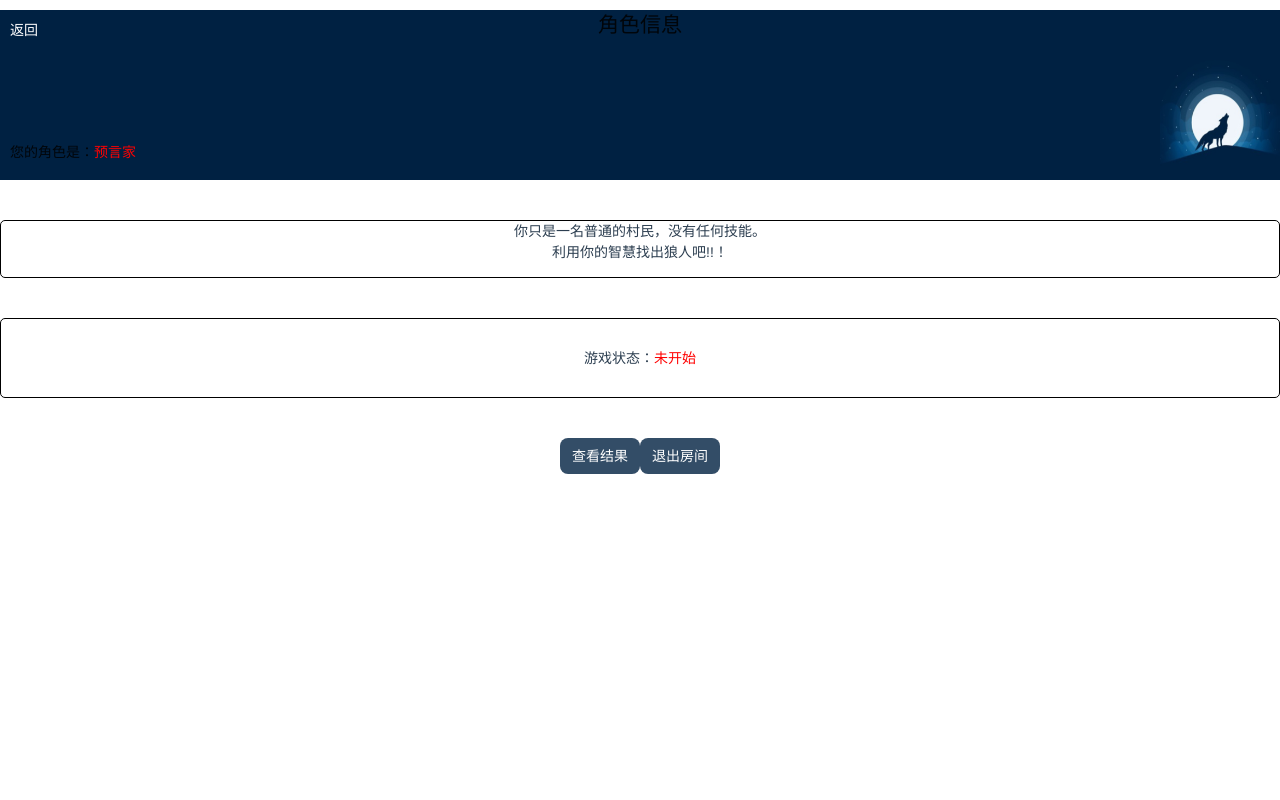
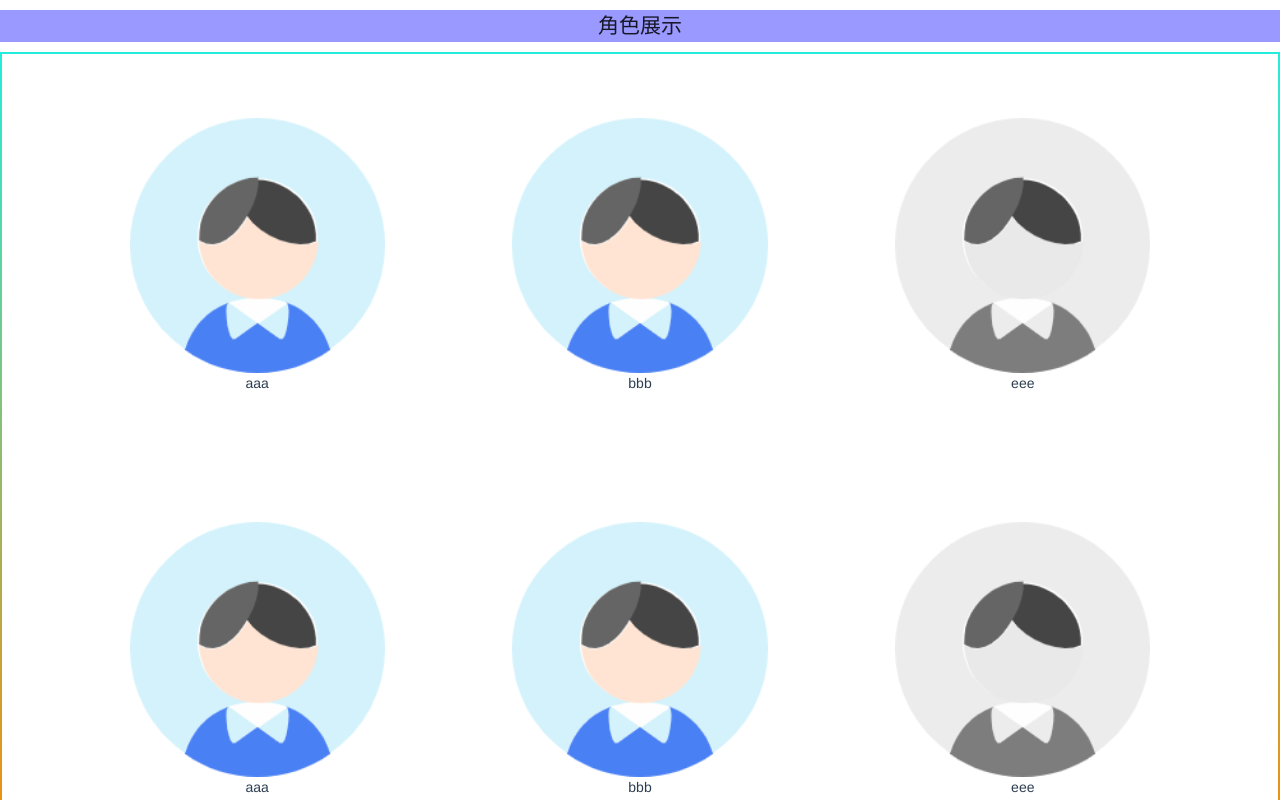
Before and after one commit to xiaowp97/techtrainingcamp-h-fe-5, a Vue app: page /#/roleshow in a window 1280 px wide. Shown: the top 800 px of the page. Built offline with nearby package versions, Linux system fonts and the light colour scheme; what mint-ui would draw is missing.

Commit message:
修改查看角色页面

```diff
--- a/src/views/RoleShow.vue
+++ b/src/views/RoleShow.vue
@@ -1,153 +1,170 @@
 <template>
+  <div class="main">
+    <div class="header">
+      <h2 class="roleinfo">角色展示</h2>
+    </div>
+    <div class="showotherplayer">
+      <div v-for="player in otherPlayers" :key="player.username" class="singlePlayer">
+        <img src="../assets/people.png" :class="{died: player.rolestatus===1}">
+        <label>{{player.username}}</label>
+      </div>
+    </div>
+    <div class="showcurrentplayer" v-if="currentPlayer.rolestatus==0 || currentPlayer.rolestatus==1">
+      <img :src="currentPlayer.playerimage">
+      <div class="right">
+        <span>你的身份:<label class="rolename">【 {{ currentPlayer.rolename }} 】</label></span>
         <div>
-    <div class="welcomePart">
-      <label class="back" @click="$router.back()">返回</label>
-      <h2>角色信息</h2>
-      <h4>您的角色是：<span style="color: red">{{players[0].roleName}}</span></h4>
+          <div class="status">
+            <van-divider :style="{ color: '#14aea3', borderColor: '#ffffff', marginTop: '10px', marginBottom: '10px'}">游戏状态</van-divider>
+            <label v-if="currentPlayer.rolestatus===0">游戏中</label>
+            <label v-else>已死亡</label>
           </div>
-    <div class="roleIntroduction">
-      <p v-html="roleIntro">
-        <!--          {{roleIntro}}-->
-      </p>
+          <van-divider :style="{ color: '#26c622', borderColor: '#ffffff', marginTop: '10px', marginBottom: '10px'}">角色技能</van-divider>
+          <div>
+            <span class="skill">【技能】：{{currentPlayer.playerskill}}</span>
           </div>
-    <div class="gameState">
-      <span>游戏状态：</span><span id="state">{{playerState}}</span>
         </div>
-    <div class="operatBtn">
-      <!--        根据玩家状态显示可执行的操作-->
-      <button v-if="gameState=='2'" @click="refresh">状态刷新</button>
-      <button v-if="gameState=='0'" @click="lookResult">查看结果</button>
-      <button @click="outRoom">退出房间</button>
+      </div>
+    </div>
+    <div v-else class="preparing">
+      <van-loading type="spinner" size="50">等待其他玩家进入</van-loading>
+    </div>
+    <div class="bottom">
+      <van-button color="linear-gradient(to right, #6149f6, #4bb0ff)">刷新状态</van-button>
+      <van-button color="linear-gradient(to right, #4bb0ff, #6149f6)">退出房间</van-button>
     </div>
   </div>
 </template>
 
 <script>
-  import { MessageBox } from 'mint-ui';
     export default {
+        name: "RoleShow.vue",
         data: function () {
             return {
-        players: this.$store.state.Players, //玩家信息
-        gameState: this.$store.state.playerData.role_sta || 0, //玩家游戏状态
-        roleIntro: '',
-        playerState: "未开始",
-        roleName:"村民"
+                currentPlayer: {
+                    rolestatus: 3,
+                    rolename: '预言家',
+                    playerimage: '',
+                    playerskill: ''
+                },
+                otherPlayers: [
+                    { username: 'aaa', rolestatus: 0},
+                    { username: 'bbb', rolestatus: 0},
+                    { username: 'eee', rolestatus: 1},
+                    { username: 'aaa', rolestatus: 0},
+                    { username: 'bbb', rolestatus: 0},
+                    { username: 'eee', rolestatus: 1}
+                ]
             }
         },
-    methods: {
-      //状态更新
-      refresh() {
-        //刷新角色状态，向服务器发送请求
-        this.$store.dispatch('refreshState');
-        if (this.gameState === 2) {
-          this.playerState = "存活"
-        } else if (this.gameState === 3) {
-          this.playerState = "死亡"
-        }else if (this.gameState === 0){
-          this.playerState = "未开始"
-        }else if (this.gameState === 1) {
-          this.playerState = "已结束"
+        created(){
+            let currPlayer = this.currentPlayer;
+            console.log(currPlayer);
+            if(currPlayer.rolename === '狼人'){
+                currPlayer.playerimage = `/static/img/langren.jpg`;
+                currPlayer.playerskill = '';
             }
-      },
-      //查看结果
-      lookResult() {
-        this.$router.push('/gameresult')
-      },
-      //退出房间
-      outRoom(){
-        MessageBox.confirm("确定退出吗").then(action =>{
-          this.$router.back();
-        }).catch(e =>{
-        })
+            else if(currPlayer.rolename === '平民'){
+                currPlayer.playerimage = `/static/img/pingming.jpg`;
+                currPlayer.playerskill = '无特殊技能，一觉睡到天亮。';
             }
-    },
-    created() {   //根据角色展示技能
-      if (this.roleName === '女巫') {
-        this.roleIntro = '你有一瓶毒药和解药，解药可以救人，毒药可以杀人；</br>你一天晚上可以用两瓶药，用过解药过后就再也不知道今晚谁死了；</br>\n' +
-          '          被你毒死的玩家白天没有遗言，且毒死的猎人无法发动技能；';
-      } else if (this.roleName === '预言家') {
-        this.roleIntro = '你每天晚上可以询问上帝任意一张活人的身份，上帝会通过手势告诉你这个人是好人还是坏人。'
-      } else if (this.roleName === '猎人') {
-        this.roleIntro = "如果你不是被女巫毒死的话，你在死后可以选择发动技能带走场上任何一个人。"
-      } else if (this.roleName === '狼人') {
-        this.roleIntro = '你和你的伙伴晚上需要统一意见杀死任意一名玩家。</br>你可以在游戏的任何阶段选择自爆，自爆后，游戏将立刻中止并且直接进入天黑。</br>利用你的智慧与你的同伴一起取得胜利吧!!!'
-      } else { // 村民
-        this.roleIntro = '你只是一名普通的村民，没有任何技能。</br>利用你的智慧找出狼人吧!!！'
+            else if(currPlayer.rolename === '预言家'){
+                currPlayer.playerimage = `/static/img/yuyanjia.jpg`;
+                currPlayer.playerskill = '每天晚上可以查验一名玩家的身份是好人还是狼人。';
+            }
+            else if(currPlayer.rolename === '女巫'){
+                currPlayer.playerimage = `/static/img/nvwu.jpg`;
+                currPlayer.playerskill = '女巫有两瓶药，解药可以救人，毒药可以杀人.';
+            }
+            else if(currPlayer.rolename === '猎人'){
+                currPlayer.playerimage = `/static/img/lieren.jpg`;
+                currPlayer.playerskill = '猎人死的时候可以带走场上任意一名玩家';
             }
         }
     }
 </script>
 
 <style scoped>
-  html, body {
-    margin: 0;
-    padding: 0;
+  .main{
+    position: relative;
+    width: 100%;
+    height: 100%;
   }
-
-  h2 {
-    text-align: center;
-    margin: 0;
-    padding: 0;
-    font-family: "Berlin Sans FB Demi";
+  .header{
+    background-color: #9999FF;
   }
-
-  .back {
-    position: absolute;
-    top: 10px;
-    left: 10px;
+  .died{
+    -webkit-filter: grayscale(100%);
+    -moz-filter: grayscale(100%);
+    -o-filter: grayscale(100%);
+    filter: grayscale(100%);
   }
-
-  h4 {
-    position: absolute;
-    left: 10px;
-    bottom: 10px;
+  .showotherplayer {
+    width: auto;
+    height: auto;
+    background-color: #fff;
+    border-radius: 8px;
+    border: 2px solid transparent;
+    border-image: linear-gradient(to top,#F80,#2ED);
+    border-image-slice: 10;
+    margin-bottom: 1%;
   }
-
-  .welcomePart {
-    background-image: url("../assets/wolf.jpg");
-    background-repeat: no-repeat;
-    background-position: right bottom;
-    background-size: 120px 120px;
+  .showcurrentplayer{
+    height: auto;
+    width: 100%;
     color: white;
-    background-color: rgb(0, 33, 66);
-    width: 100%;
-    height: 170px;
-    margin-bottom: 5px;
-    position: relative;
+    background-color: rgba(0,0,0,0.7);
   }
-
-  .roleIntroduction {
-    margin-top: 40px;
-    border: 1px solid black;
-    border-radius: 5px;
-    margin-bottom: 6px;
-    margin-bottom: 40px;
+  .right{
+    width: 50%;
+    float: right;
+    font-size: 1rem;
+    padding-top: 15%;
   }
-
-  .gameState {
-    border: 1px solid black;
-    border-radius: 5px;
-    height: 80px;
-    display: flex;
-    justify-content: center;
-    align-items: center;
+  img{
+    width: 50%;
   }
-
-  #state {
+  .preparing{
+    height: 30%;
+    padding-top: 10%;
+  }
+  .status{
+    height: 15%;
+  }
+  .rolename{
     color: red;
   }
-
-  .operatBtn {
-    margin-top: 40px;
+  .status>label{
+    height: 5%;
+    color: red;
   }
-
-  button {
+  .bottom{
+    position: absolute;
+    bottom: 0;
+    padding-left: 10%;
+  }
+  button{
     border-radius: 8px;
-    color: #fff;
-    background-color: rgba(0, 33, 66, 0.8);
-    width: 80px;
-    height: 36px;
-    border: none;
-    cursor: pointer;
+    background-color: #87CEFA;
+    color: white;
+  }
+  .otherPlayers {
+    display: flex;
+    align-items: center;
+    justify-content: center;
+    height: 100%;
+  }
+  .singlePlayer{
+    width: 20%;
+    height: 15%;
+    display: inline-block;
+    margin: 5%;
+  }
+  .singlePlayer>img{
+    width:100%;
+    height: 100%;
+  }
+  .skill{
+    font-size: 0.8rem;
   }
 </style>
```
Lines whose indentation alone changed are shown as unchanged.
